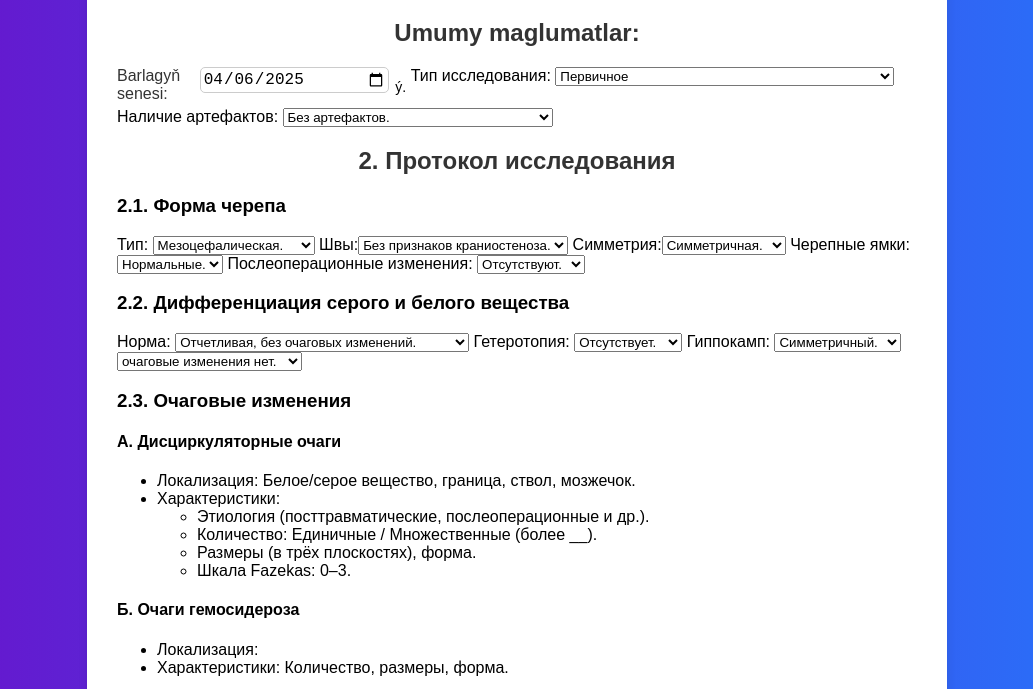
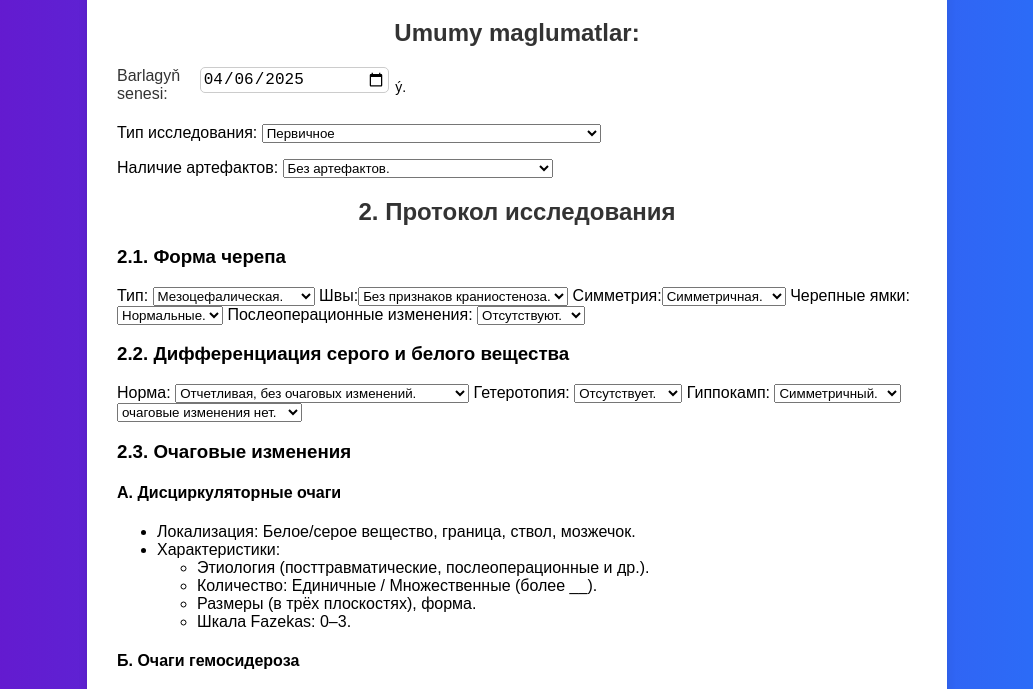
Before and after one commit to MaksatDowletow/MRI, a plain HTML site: page index.html in a window 1280 px wide. Shown: the part 91-780 px from the top of the page, without its empty margins (123-1156 px from the left). Drawn offline with Linux system fonts and the light colour scheme; a script that the page names is missing.

Commit message:
Update index.html

```diff
--- a/index.html
+++ b/index.html
@@ -26,14 +26,15 @@
 <script>
   document.getElementById('research-date').value = new Date().toISOString().split('T')[0];
 </script>
-           <span>Тип исследования:
+           <p>Тип исследования:
             <select id="research-type-1">
               <option value="Первичное">Первичное</option>
               <option value="Повторное">
                 Повторное (сравнение с исследованием от ____ г.)
               </option>
             </select>
-            Наличие артефактов:
+           </p>
+           <p> Наличие артефактов:
             <select id="research-type-2">
               <option value="Без артефактов.">Без артефактов.</option>
               <option value="Артефакты от движения пациента.">
@@ -44,6 +45,7 @@
               </option>
             </select>
            </span>
+             </p>
         <h2>2. Протокол исследования</h2>
         <h3>2.1. Форма черепа</h3>
 
```
